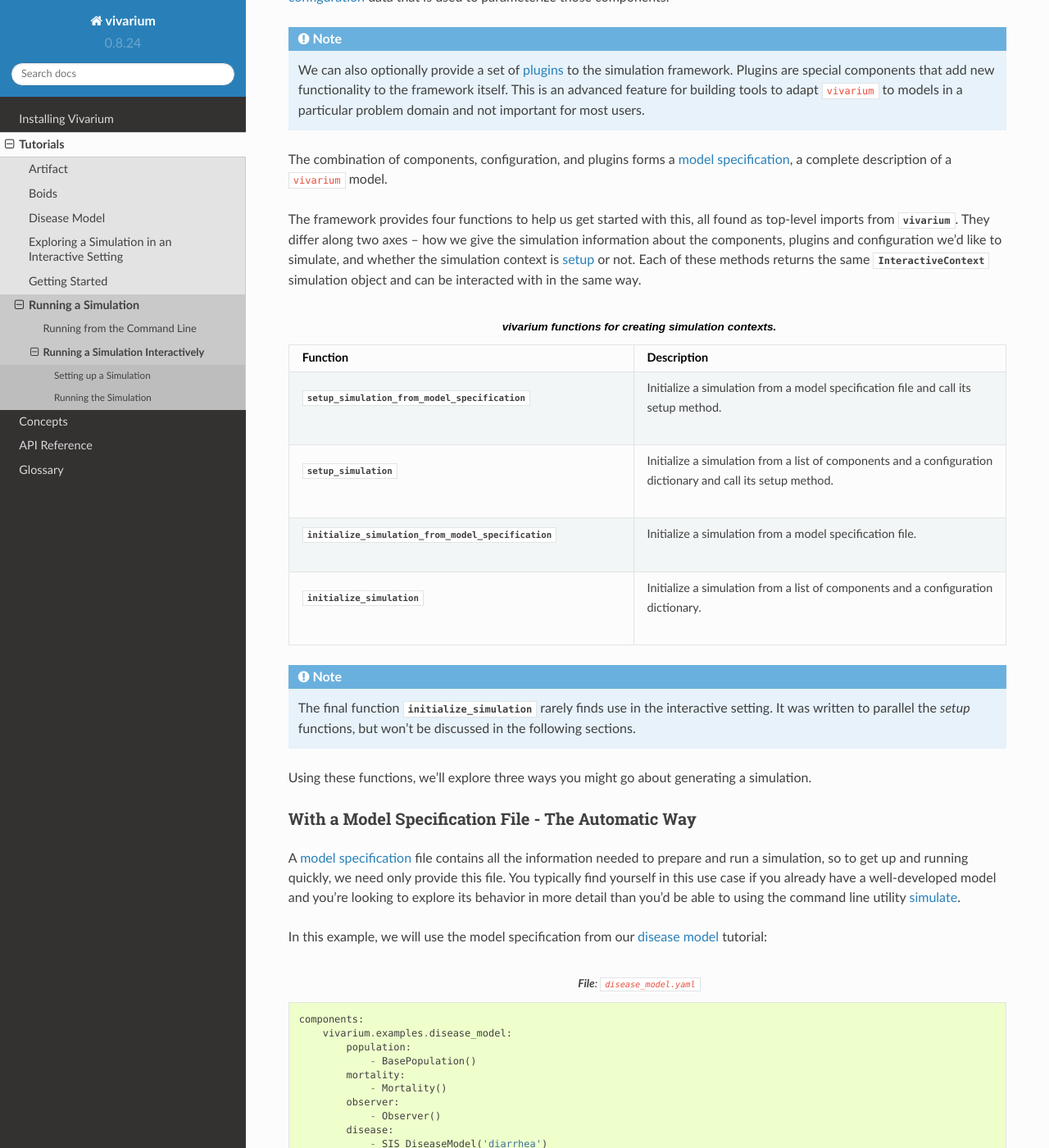
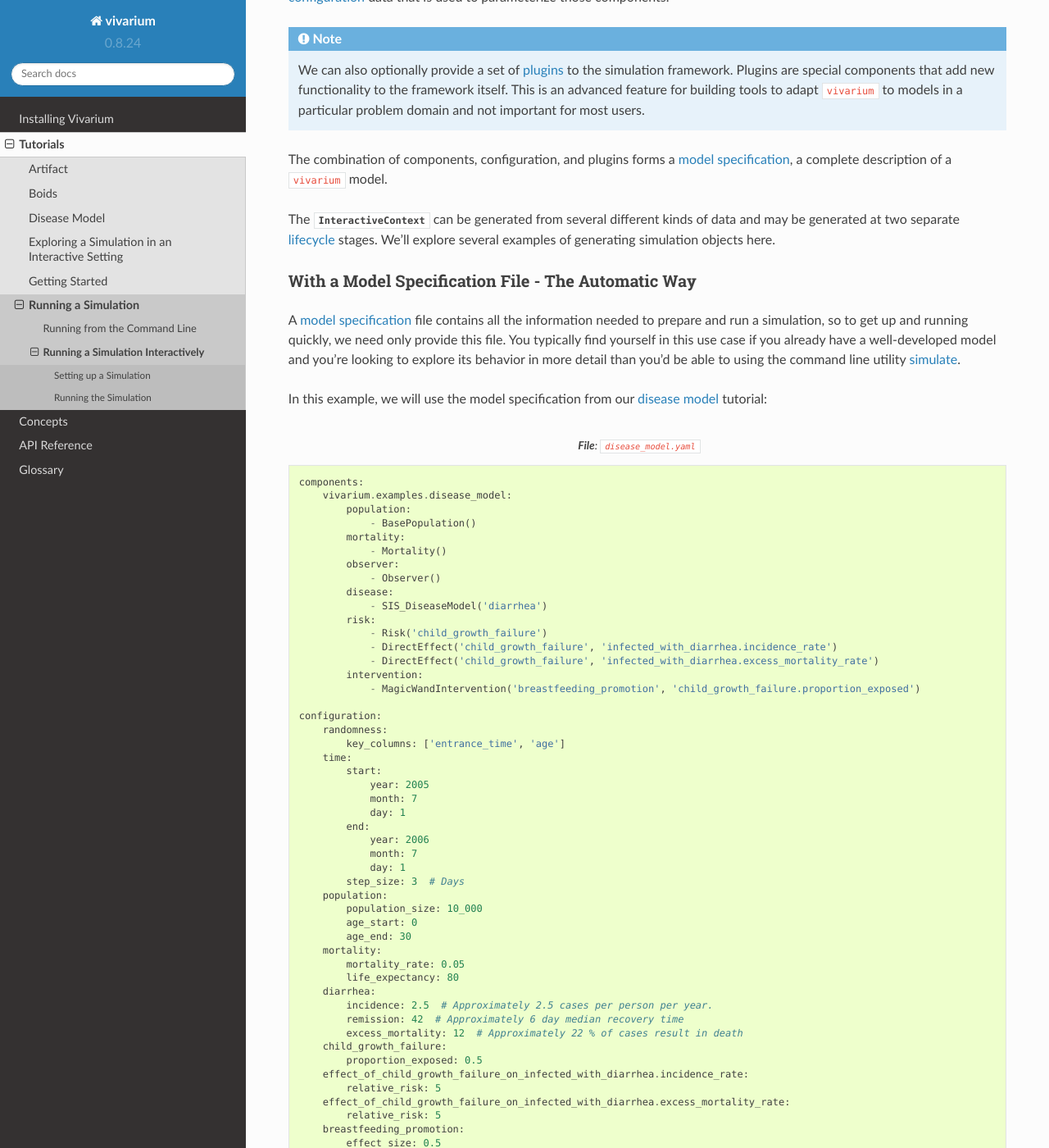
Before and after one commit to ihmeuw/vivarium, a Sphinx documentation site: the page built from docs/source/tutorials/running_a_simulation/interactive.rst, in a window 1280 px wide and 1400 px high, scrolled down 714 px. Shown: the whole window at 82% size. Built offline with Sphinx 7.4.7 and the Read the Docs theme 2.0.0, drawn with Linux system fonts in a browser that asks for light colours; some of the changed text lies outside the part shown.

Commit message:
Make the InteractiveContext smarter

```diff
--- a/docs/source/tutorials/running_a_simulation/interactive.rst
+++ b/docs/source/tutorials/running_a_simulation/interactive.rst
@@ -53,43 +53,10 @@ The combination of components, configuration, and plugins forms a
 :term:`model specification <Model Specification>`, a complete description
 of a ``vivarium`` model.
 
-The framework provides four functions to help us get started with
-this, all found as top-level imports from :mod:`vivarium`. They differ along
-two axes -- how we give the simulation information about the components,
-plugins and configuration we'd like to simulate, and whether the simulation
-context is :ref:`setup <lifecycle_concept>` or not. Each of these methods
-returns the same
-:class:`InteractiveContext <vivarium.interface.interactive.InteractiveContext>`
-simulation object and can be interacted with in the same way.
-
-.. _simulation_creation:
-
-.. list-table:: **vivarium functions for creating simulation contexts.**
-   :header-rows: 1
-   :widths: 30, 30
-
-   *   - Function
-       - Description
-   *   - | :func:`setup_simulation_from_model_specification <vivarium.interface.interactive.setup_simulation_from_model_specification>`
-       - | Initialize a simulation from a model specification file and call its
-         | setup method.
-   *   - | :func:`setup_simulation <vivarium.interface.interactive.setup_simulation>`
-       - | Initialize a simulation from a list of components and a configuration
-         | dictionary and call its setup method.
-   *   - | :func:`initialize_simulation_from_model_specification <vivarium.interface.interactive.initialize_simulation_from_model_specification>`
-       - | Initialize a simulation from a model specification file.
-   *   - | :func:`initialize_simulation <vivarium.interface.interactive.initialize_simulation>`
-       - | Initialize a simulation from a list of components and a configuration
-         | dictionary.
-
-.. note::
-
-   The final function :func:`initialize_simulation <vivarium.interface.interactive.initialize_simulation>`
-   rarely finds use in the interactive setting. It was written to parallel the
-   `setup` functions, but won't be discussed in the following sections.
-
-Using these functions, we'll explore three ways you might go about generating
-a simulation.
+The :class:`InteractiveContext <vivarium.interface.interactive.InteractiveContext>`
+can be generated from several different kinds of data and may be generated
+at two separate :ref:`lifecycle <lifecycle_concept>` stages.  We'll explore
+several examples of generating simulation objects here.
 
 With a Model Specification File - The Automatic Way
 +++++++++++++++++++++++++++++++++++++++++++++++++++
@@ -109,15 +76,14 @@ In this example, we will use the model specification from our
 .. literalinclude:: ../../../../src/vivarium/examples/disease_model/disease_model.yaml
    :caption: **File**: :file:`disease_model.yaml`
 
-We can prepare and run a simulation interactively with this specification
-using the first function from our creation function
-:ref:`table <simulation_creation>`.
+Generating a simulation from a model specification is very straightforward,
+as it is the primary use case.
 
 .. code-block:: python
 
-   from vivarium import setup_simulation_from_model_specification
+   from vivarium import InteractiveContext
    p = "/path/to/disease_model.yaml"
-   sim = setup_simulation_from_model_specification(p)
+   sim = InteractiveContext(p)
 
 In order to make it easier to follow along with this tutorial, we've provided
 a convenience function to get the path to the disease model specification
@@ -125,11 +91,11 @@ distributed with ``vivarium``.
 
 .. testcode::
 
-   from vivarium import setup_simulation_from_model_specification
+   from vivarium import InteractiveContext
    from vivarium.examples.disease_model import get_model_specification_path
 
    p = get_model_specification_path()
-   sim = setup_simulation_from_model_specification(p)
+   sim = InteractiveContext(p)
 
 The ``sim`` object produced here is all set up and ready to run if you want
 to jump directly to the :ref:`running the simulation <interactive_run>`
@@ -212,13 +178,12 @@ Setting up
 ~~~~~~~~~~
 
 With our components and configuration in hand, we can then set up the
-simulation using the setup function from our creation function
-:ref:`table <simulation_creation>`.
+simulation in a very similar manner as before.
 
 .. code-block:: python
 
-   from vivarium import setup_simulation
-   sim = setup_simulation(components, config)
+   from vivarium import InteractiveContext
+   sim = InteractiveContext(components=components, configuration=config)
 
 
 Typically when you're working this way, you're not trying to load in and
@@ -235,7 +200,7 @@ one last way to set up the simulation in an interactive setting.
    from vivarium.examples.disease_model import (BasePopulation, Mortality, Observer,
                                                 SIS_DiseaseModel, Risk, DirectEffect,
                                                 MagicWandIntervention)
-   from vivarium.interface import setup_simulation
+   from vivarium import InteractiveContext
 
    config = {
        'randomness': {
@@ -271,7 +236,7 @@ one last way to set up the simulation in an interactive setting.
                  DirectEffect('child_growth_failure', 'infected_with_diarrhea.excess_mortality_rate'),
                  MagicWandIntervention('breastfeeding_promotion', 'child_growth_failure.proportion_exposed'),]
 
-   sim = setup_simulation(components, config)
+   sim = InteractiveContext(components=components, configuration=config)
 
 Modifying an Existing Simulation
 ++++++++++++++++++++++++++++++++
@@ -282,16 +247,16 @@ existing simulation. Here you'll want to grab a prebuilt simulation before the
 or modify the configuration data. You then have to call setup on the simulation
 yourself.
 
-To do this we'll use the third function from our creation function
-:ref:`table <simulation_creation>`.
+To do this we'll set the ``setup`` flag in the
+:class:`~vivarium.InteractiveContext` to ``False``.
 
 .. code-block:: python
 
-   from vivarium import initialize_simulation_from_model_specification
+   from vivarium import InteractiveContext
    from vivarium.examples.disease_model import get_model_specification_path
 
    p = get_model_specification_path()
-   sim = initialize_simulation_from_model_specification(p)
+   sim = InteractiveContext(p, setup=False)
 
 
 This function returns a simulation object that has not been setup yet so we can
@@ -323,31 +288,30 @@ After this step, we are ready to  :ref:`run the simulation <interactive_run>`.
 
 .. testcode::
 
-   from vivarium import initialize_simulation_from_model_specification
+   from vivarium import InteractiveContext
    from vivarium.examples.disease_model import get_model_specification_path
 
    p = get_model_specification_path()
-   sim = initialize_simulation_from_model_specification(p)
+   sim = InteractiveContext(p, setup=False)
    sim.configuration.update({'population': {'population_size': 1_000}})
    sim.setup()
 
 Bonus: Adding Additional Components
 ~~~~~~~~~~~~~~~~~~~~~~~~~~~~~~~~~~~
 
-Another use case for using
-:func:`initialize_simulation_from_model_specification <vivarium.interface.interactive.initialize_simulation_from_model_specification>`
-is to extend existing models.
+Another use case for creating the :class:`~vivarium.InteractiveContext` in
+its pre-setup state is to extend existing models.
 
 For example, say we wanted to add another risk for unsafe water sources
 into our disease model. We could do the following.
 
 .. testcode::
 
-   from vivarium import initialize_simulation_from_model_specification
+   from vivarium import InteractiveContext
    from vivarium.examples.disease_model import get_model_specification_path, Risk, DirectEffect
 
    p = get_model_specification_path()
-   sim = initialize_simulation_from_model_specification(p)
+   sim = InteractiveContext(p, setup=False)
 
    sim.add_components([Risk('unsafe_water_source'),
                        DirectEffect('unsafe_water_source', 'infected_with_diarrhea.incidence_rate')])
```
Also changed, not shown: docs/source/tutorials/boids.rst (+12 -15 lines), docs/source/tutorials/disease_model.rst (+20 -31 lines), 6 other files.
